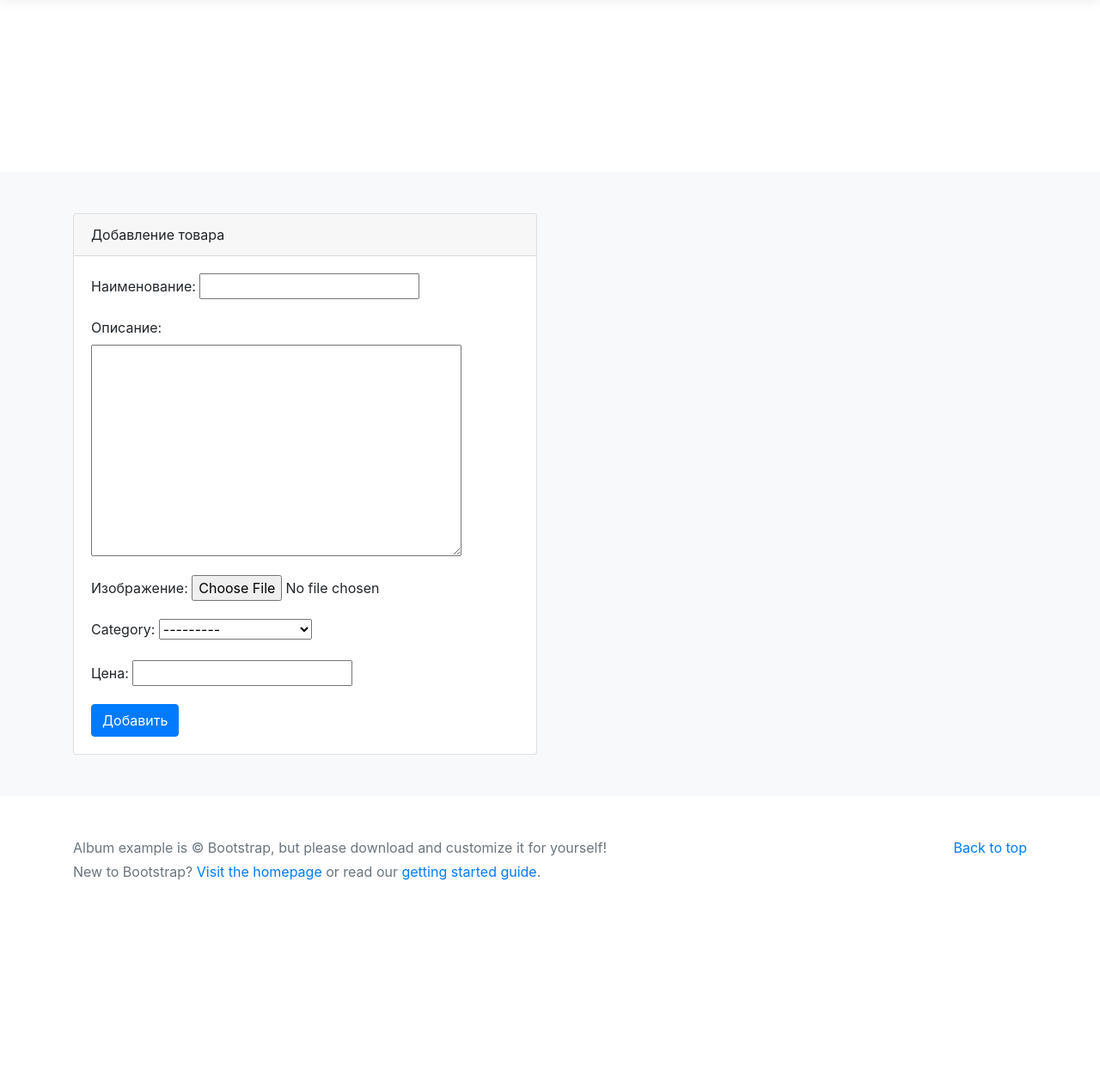
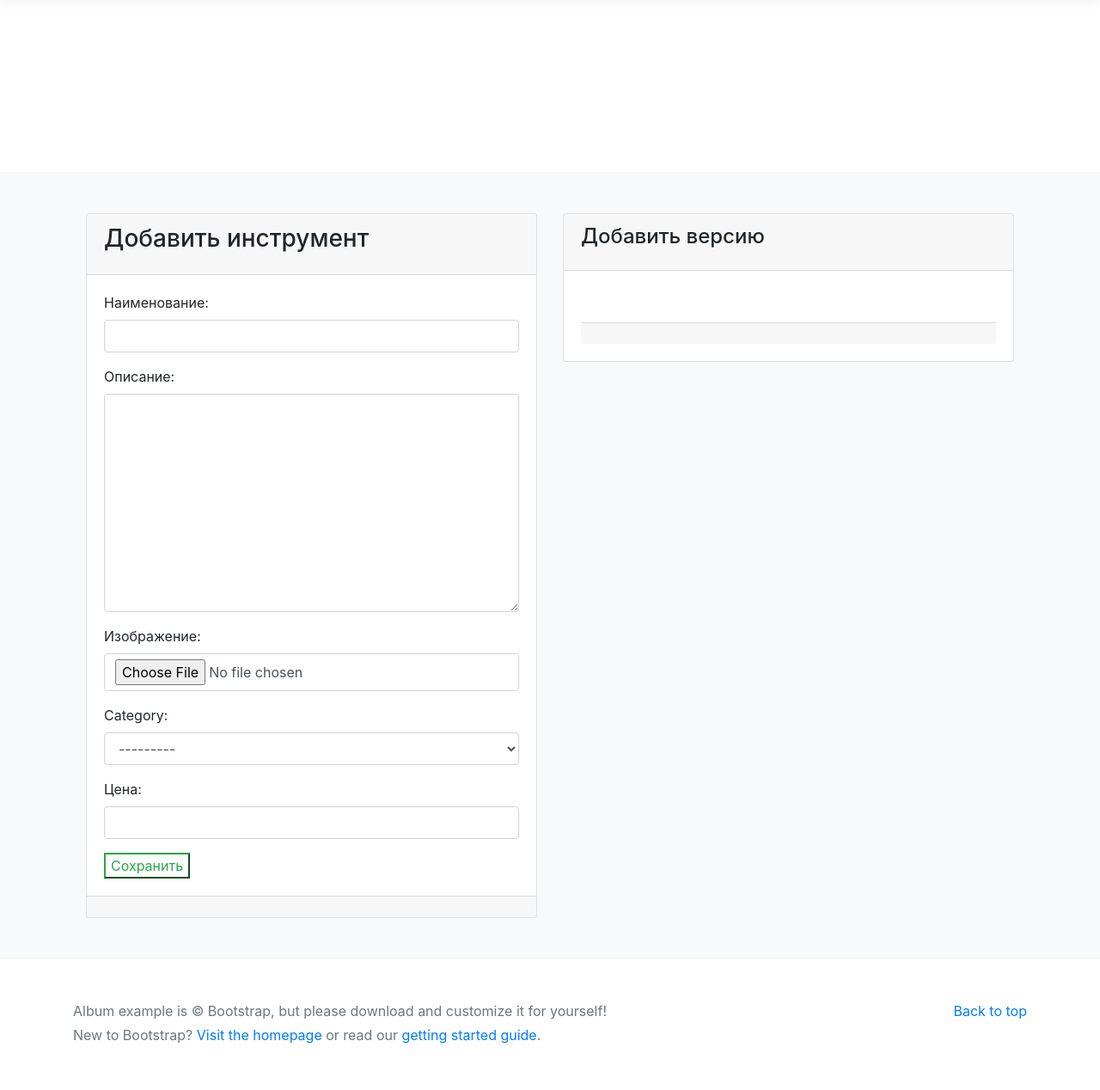
Before and after one commit to Ralina11/homework9, a Django app: page /product/create/ in a window 1280 px wide. Shown: the part 56-1324 px from the top of the page at 86% size. Before the commit the page ends 1080 px from the top, so only its background shows below. Run offline with Django 4.2, Linux system fonts and the light colour scheme; data comes from the database, SQL or seed files in the repository; some libraries are stand-ins or nearby versions.

Commit message:
add home work 22.1

```diff
--- a/main/forms.py
+++ b/main/forms.py
@@ -1,10 +1,35 @@
 from django import forms
 
-from main.models import Product
+from main.models import Product, Version
 
 
-class ProductForm(forms.ModelForm):
+class StyleFormMixin:
+    def __init__(self, *args, **kwargs):
+        super().__init__(*args, **kwargs)
+        for field_name, field in self.fields.items():
+            field.widget.attrs['class'] = 'form-control'
+
+class ProductForm(StyleFormMixin, forms.ModelForm):
 
     class Meta:
         model = Product
         fields = '__all__'
+
+    def clean(self):
+        cleaned_data = super().clean()
+        name = cleaned_data.get('name')
+        description = cleaned_data.get('description')
+        forbidden_words = ['казино', 'криптовалюта', 'крипта', 'биржа', 'дешево', 'бесплатно', 'обман', 'полиция',
+                           'радар']  # список запрещенных слов
+        for word in forbidden_words:
+            # Проверяем, содержит ли название или описание запрещенное слово
+            if word in name.lower() or word in description.lower():
+                # Если содержит, генерируем исключение с сообщением об ошибке
+                raise forms.ValidationError(f'Слово "{word}" запрещено в названии и описании продукта.')
+        return cleaned_data
+
+
+class VersionForm(StyleFormMixin, forms.ModelForm):
+    class Meta:
+        model = Version
+        fields = '__all__'
--- a/main/models.py
+++ b/main/models.py
@@ -33,3 +33,17 @@ class Product(models.Model):
     class Meta:
         verbose_name = 'Продукт'
         verbose_name_plural = 'Продукты '
+
+class Version(models.Model):
+    product = models.ForeignKey(Product, on_delete=models.CASCADE, verbose_name='продукт')
+    version_number = models.IntegerField(verbose_name='номер версии')
+    version_name = models.CharField(max_length=350, verbose_name='название версии')
+
+    active_version = models.BooleanField(default=True)
+
+    def __str__(self):
+        return f'{self.product} - {self.version_name}'
+
+    class Meta:
+        verbose_name = 'версия'
+        verbose_name_plural = 'версии'
--- a/main/templates/main/product_form.html
+++ b/main/templates/main/product_form.html
@@ -1,32 +1,40 @@
 {% extends 'main/base.html' %}
 
 {% block content %}
-    <div class="row">
+<div class="col-12">
+    <form class="row" method="post" enctype="multipart/form-data">
         <div class="col-6">
             <div class="card">
                 <div class="card-header">
-                    {% if object %}
-                        Редактирование товара
-                    {% else %}
-                        Добавление товара
-                    {% endif %}
+                    <h3 class="card-title">
+                        Добавить инструмент
+                    </h3>
                 </div>
                 <div class="card-body">
-                    <form method="post">
-                        {% csrf_token %}
+                    {% csrf_token %}
+                    {{ form.as_p }}
+                    <button type="submit" class="buttonbtn btn-outline-success">Сохранить</button>
+                </div>
+                <div class="card-footer"></div>
+            </div>
+        </div>
+        <div class="col-6">
+            <div class="card">
+                <div class="card-header">
+                    <h4 class="card-title">
+                        Добавить версию
+                    </h4>
+                </div>
+                <div class="card-body">
+                    <div class="card-body">
+                        {{ formset.management_form }}
+                        {% for form in formset.forms %}
                         {{ form.as_p }}
-                        <button type="submit" class="btn btn-primary">
-                            {% if object %}
-                                Сохранить
-                            {% else %}
-                                Добавить
-                            {% endif %}
-
-
-                        </button>
-                    </form>
+                        {% endfor %}
+                    </div>
+                    <div class="card-footer"></div>
                 </div>
             </div>
-        </div>
-    </div>
+    </form>
+</div>
 {% endblock %}
--- a/main/views.py
+++ b/main/views.py
@@ -1,9 +1,11 @@
+from django.db import transaction
+from django.forms import inlineformset_factory
 from django.shortcuts import render
 from django.urls import reverse_lazy
 from django.views.generic import ListView, DetailView, CreateView, UpdateView, DeleteView
 
-from main.forms import ProductForm
-from main.models import Category, Product
+from main.forms import ProductForm, VersionForm
+from main.models import Category, Product, Version
 
 
 # Create your views here.
@@ -41,16 +43,11 @@ class CategoryListView(ListView):
         'title': 'Категории товаров'
     }
 
+    def get_context_data(self, **kwargs):
+        context_data = super().get_context_data(**kwargs)
+        context_data['object_list'] = Product.objects.all()
+        return context_data
 
-
-# def one_product(request, pk):
-#     """Контроллер страницы с одним товаром"""
-#     product_item = Product.objects.get(pk=pk)
-#     context = {
-#         'object_list': Product.objects.filter(id=pk),
-#         'title': f'Продукт {product_item.name}'
-#     }
-#     return render(request, 'main/product_detail.html', context)
 
 class OneProductDetailView(DetailView):
     model = Product
@@ -76,12 +73,37 @@ class ProductCreateView(CreateView):
     form_class = ProductForm
     success_url = reverse_lazy("main:index_list")
 
+    def form_valid(self, form):
+        form.instance.owner = self.request.user
+        return super().form_valid(form)
+
 
 class OneProductUpdateView(UpdateView):
     model = Product
     form_class = ProductForm
     success_url = reverse_lazy("main:index_list")
 
+    def get_context_data(self, **kwargs):
+        context_data = super().get_context_data(**kwargs)
+        VersionFormset = inlineformset_factory(self.model, Version, form=VersionForm, extra=1)
+        if self.request.method == 'POST':
+            formset = VersionFormset(self.request.POST, instance=self.object)
+        else:
+            formset = VersionFormset(instance=self.object)
+        context_data['formset'] = formset
+        return context_data
+
+    def form_valid(self, form):
+        context_data = self.get_context_data()
+        formset = context_data['formset']
+        with transaction.atomic():
+            self.object = form.save()
+            if formset.is_valid():
+                formset.instance = self.object
+                formset.save()
+
+        return super().form_valid(form)
+
 
 class OneProductDeleteView(DeleteView):
     model = Product
```
Also changed, not shown: main/migrations/0002_version.py (added).
